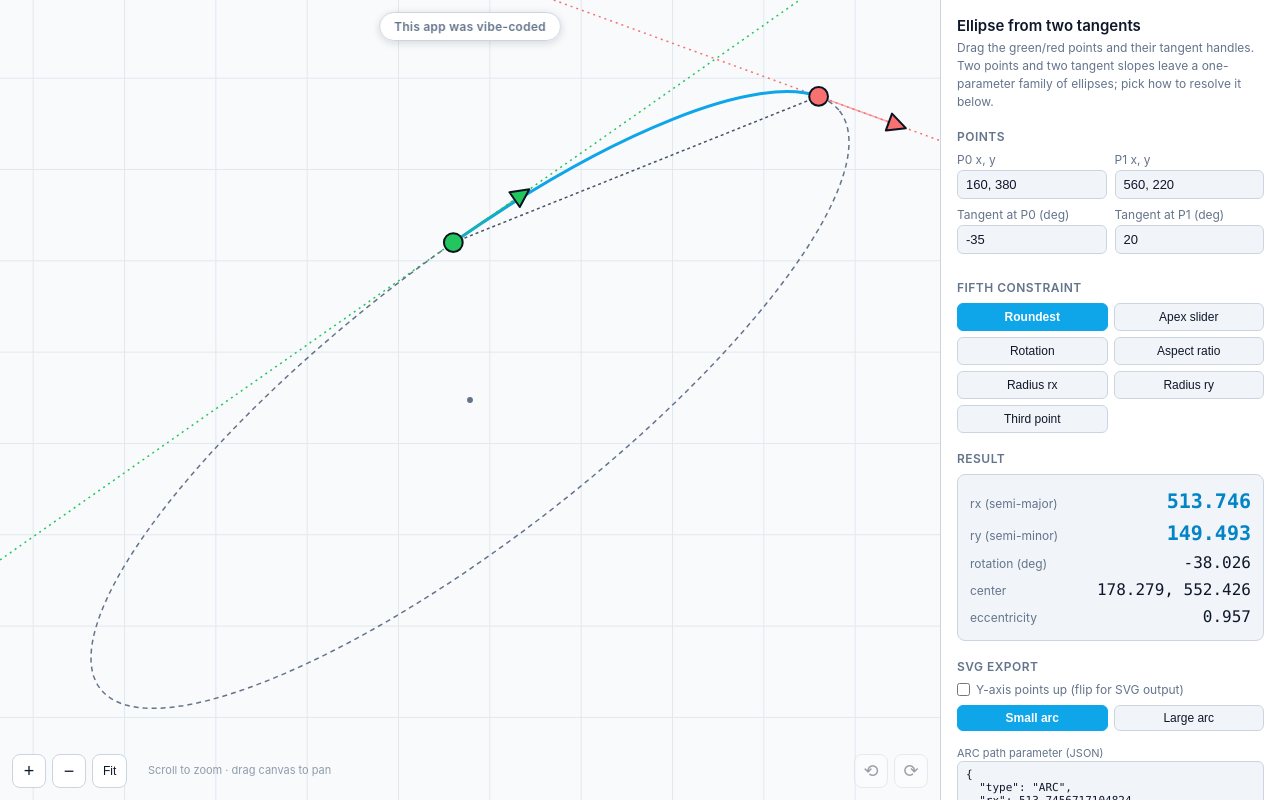
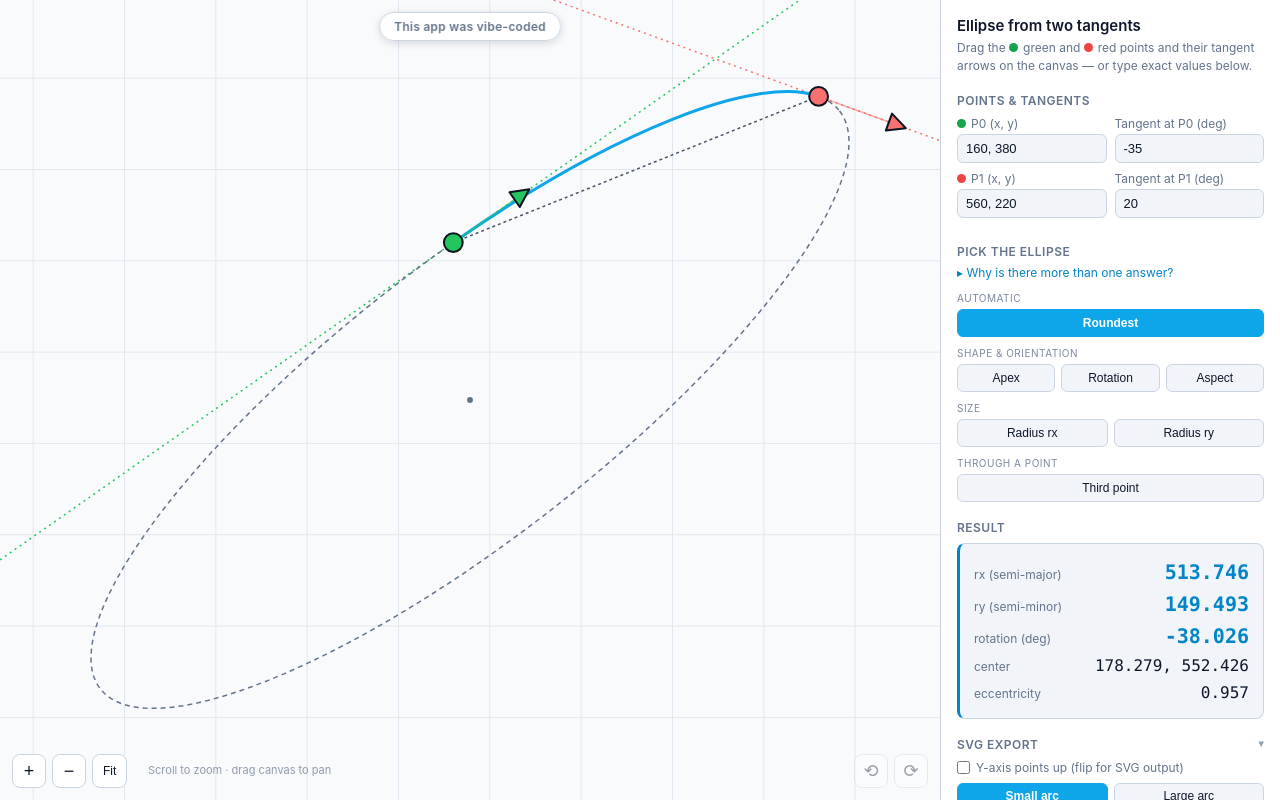
Before and after one commit to havijw/bitangent-ellipses, a website with bundled scripts: page index.html in a window 1280 px wide. Built offline with nearby package versions, Linux system fonts and the light colour scheme.

Commit message:
Improve design of side panel

```diff
--- a/index.html
+++ b/index.html
@@ -171,7 +171,7 @@
     font-family: ui-monospace, SFMono-Regular, Menlo, monospace;
   }
   select { cursor: pointer; }
-  .mode-buttons { display: grid; grid-template-columns: repeat(2, 1fr); gap: 6px; margin-bottom: 10px; }
+  .mode-buttons { display: flex; flex-direction: column; gap: 10px; margin-bottom: 10px; }
   .mode-buttons button {
     font-size: 12px;
     padding: 6px 4px;
@@ -185,8 +185,9 @@
   .results {
     background: var(--input-bg);
     border: 1px solid var(--panel-border);
+    border-left: 3px solid var(--accent);
     border-radius: 8px;
-    padding: 10px 12px;
+    padding: 12px 14px;
     margin-bottom: 10px;
   }
   .result-row { display: flex; justify-content: space-between; align-items: baseline; padding: 4px 0; }
@@ -271,6 +272,28 @@
     box-shadow: 0 2px 8px var(--overlay-shadow);
     backdrop-filter: blur(4px);
   }
+  /* --- sidebar hierarchy & progressive disclosure --- */
+  .dot { display: inline-block; width: 9px; height: 9px; border-radius: 50%; margin-right: 5px; }
+  .dot-p0 { background: var(--p0-color); }
+  .dot-p1 { background: var(--p1-color); }
+  details > summary { cursor: pointer; list-style: none; }
+  details > summary::-webkit-details-marker { display: none; }
+  .explainer { margin: -2px 0 12px; }
+  .explainer > summary { font-size: 12px; color: var(--accent); user-select: none; }
+  .explainer > summary::before { content: "\25B8  "; }
+  .explainer[open] > summary::before { content: "\25BE  "; }
+  .explainer p { font-size: 12px; color: var(--text-dim); line-height: 1.5; margin: 8px 0 0; }
+  summary.section-summary {
+    font-size: 12px; font-weight: 600; text-transform: uppercase; letter-spacing: 0.04em;
+    color: var(--text-dim); margin: 18px 0 8px; user-select: none;
+  }
+  summary.section-summary::after { content: "\25BE"; float: right; font-size: 10px; opacity: 0.7; }
+  details:not([open]) > summary.section-summary::after { content: "\25B8"; }
+  .mode-group { display: flex; flex-direction: column; gap: 5px; }
+  .mode-group-label { font-size: 10px; text-transform: uppercase; letter-spacing: 0.05em; color: var(--text-dim); opacity: 0.85; }
+  .mode-grid { display: grid; grid-template-columns: repeat(2, 1fr); gap: 6px; }
+  .mode-grid.cols-3 { grid-template-columns: repeat(3, 1fr); }
+  .mode-grid.full { grid-template-columns: 1fr; }
 </style>
 </head>
 <body>
@@ -291,29 +314,57 @@
   <div id="sidebar">
     <h1>Ellipse from two tangents</h1>
     <p class="hint">
-      Drag the green/red points and their tangent handles. Two points and two tangent slopes leave a
-      one-parameter family of ellipses; pick how to resolve it below.
+      Drag the <span class="dot dot-p0"></span>green and <span class="dot dot-p1"></span>red
+      points and their tangent arrows on the canvas &mdash; or type exact values below.
     </p>
 
-    <h2>Points</h2>
+    <h2>Points &amp; tangents</h2>
     <div class="row">
-      <div class="field"><label>P0 x, y</label><input type="text" id="p0-xy" /></div>
-      <div class="field"><label>P1 x, y</label><input type="text" id="p1-xy" /></div>
+      <div class="field"><label><span class="dot dot-p0"></span>P0 (x, y)</label><input type="text" id="p0-xy" /></div>
+      <div class="field"><label>Tangent at P0 (deg)</label><input type="text" id="t0-deg" /></div>
     </div>
     <div class="row">
-      <div class="field"><label>Tangent at P0 (deg)</label><input type="text" id="t0-deg" /></div>
+      <div class="field"><label><span class="dot dot-p1"></span>P1 (x, y)</label><input type="text" id="p1-xy" /></div>
       <div class="field"><label>Tangent at P1 (deg)</label><input type="text" id="t1-deg" /></div>
     </div>
 
-    <h2>Fifth constraint</h2>
+    <h2>Pick the ellipse</h2>
+    <details class="explainer">
+      <summary>Why is there more than one answer?</summary>
+      <p>
+        Two points plus two tangent directions are four constraints, but an ellipse
+        has five degrees of freedom &mdash; so a one-parameter <em>family</em> of
+        ellipses fits, not just one.
+      </p>
+    </details>
     <div class="mode-buttons" id="mode-buttons">
+      <div class="mode-group">
+        <span class="mode-group-label">Automatic</span>
+        <div class="mode-grid full">
           <button data-mode="roundest">Roundest</button>
-      <button data-mode="apex">Apex slider</button>
+        </div>
+      </div>
+      <div class="mode-group">
+        <span class="mode-group-label">Shape &amp; orientation</span>
+        <div class="mode-grid cols-3">
+          <button data-mode="apex">Apex</button>
           <button data-mode="rotation">Rotation</button>
-      <button data-mode="ratio">Aspect ratio</button>
+          <button data-mode="ratio">Aspect</button>
+        </div>
+      </div>
+      <div class="mode-group">
+        <span class="mode-group-label">Size</span>
+        <div class="mode-grid">
           <button data-mode="rx">Radius rx</button>
           <button data-mode="ry">Radius ry</button>
+        </div>
+      </div>
+      <div class="mode-group">
+        <span class="mode-group-label">Through a point</span>
+        <div class="mode-grid full">
           <button data-mode="through">Third point</button>
+        </div>
+      </div>
     </div>
     <div class="field" id="param-field" style="display:none">
       <div id="param-head"><label id="param-label">Value</label><span id="param-value"></span></div>
@@ -322,7 +373,7 @@
       <input type="text" id="param-text" style="display:none" />
     </div>
     <div class="field" id="through-field" style="display:none">
-      <label>Third point x, y</label>
+      <label>Third point (x, y)</label>
       <input type="text" id="through-xy" />
     </div>
 
@@ -330,7 +381,8 @@
     <div id="error-box" class="error-box" style="display:none"></div>
     <div class="results" id="results"></div>
 
-    <h2>SVG export</h2>
+    <details id="export-details" open>
+      <summary class="section-summary">SVG export</summary>
       <div class="toggle-row">
         <input type="checkbox" id="yup-toggle" />
         <label for="yup-toggle">Y-axis points up (flip for SVG output)</label>
@@ -340,15 +392,16 @@
         <button data-arc="large">Large arc</button>
       </div>
       <div class="export-box">
+        <label style="font-size:11px;color:var(--text-dim)">Path (M...a...)</label>
+        <textarea id="export-path" readonly></textarea>
+        <button class="copy-btn" data-copy="export-path">Copy path</button>
+      </div>
+      <div class="export-box">
         <label style="font-size:11px;color:var(--text-dim)">ARC path parameter (JSON)</label>
         <textarea id="export-arc-param" readonly></textarea>
         <button class="copy-btn" data-copy="export-arc-param">Copy JSON</button>
       </div>
-    <div class="export-box">
-      <label style="font-size:11px;color:var(--text-dim)">Path (M...a...)</label>
-      <textarea id="export-path" readonly></textarea>
-      <button class="copy-btn" data-copy="export-path">Copy path</button>
-    </div>
+    </details>
 
     <button id="reset-btn">Reset to defaults</button>
   </div>
--- a/src/ui/panels.js
+++ b/src/ui/panels.js
@@ -39,7 +39,7 @@ export function renderResults(state, solutions, index, onCycle) {
   box.innerHTML = rows
     .map(
       ([label, value], i) =>
-        `<div class="result-row${i < 2 ? ' big' : ''}"><span class="label">${label}</span><span class="value">${value}</span></div>`,
+        `<div class="result-row${i < 3 ? ' big' : ''}"><span class="label">${label}</span><span class="value">${value}</span></div>`,
     )
     .join('');
   if (solutions.length > 1) {
--- a/ui.js
+++ b/ui.js
@@ -38,7 +38,7 @@ import {
   pointInView,
   History,
 } from './src/state.js';
-import { el } from './src/ui/dom.js';
+import { el, autoSizeTextarea } from './src/ui/dom.js';
 import { drawGrid, drawStaticGeometry, drawEllipseOverlay, drawArcOverlay, drawHandles } from './src/ui/scene.js';
 import { renderResults, renderExports, syncControlsFromState } from './src/ui/panels.js';
 
@@ -440,6 +440,17 @@ document.getElementById('yup-toggle').addEventListener('change', (e) => {
   render();
 });
 
+// The SVG-export section is collapsible. A textarea sized while its <details>
+// is closed measures a zero scrollHeight, so re-fit both boxes when it reopens.
+const exportDetails = document.getElementById('export-details');
+if (exportDetails) {
+  exportDetails.addEventListener('toggle', () => {
+    if (!exportDetails.open) return;
+    autoSizeTextarea(document.getElementById('export-path'));
+    autoSizeTextarea(document.getElementById('export-arc-param'));
+  });
+}
+
 document.getElementById('arc-toggle').addEventListener('click', (e) => {
   const btn = e.target.closest('button');
   if (!btn) return;
```
Lines whose indentation alone changed are shown as unchanged.
